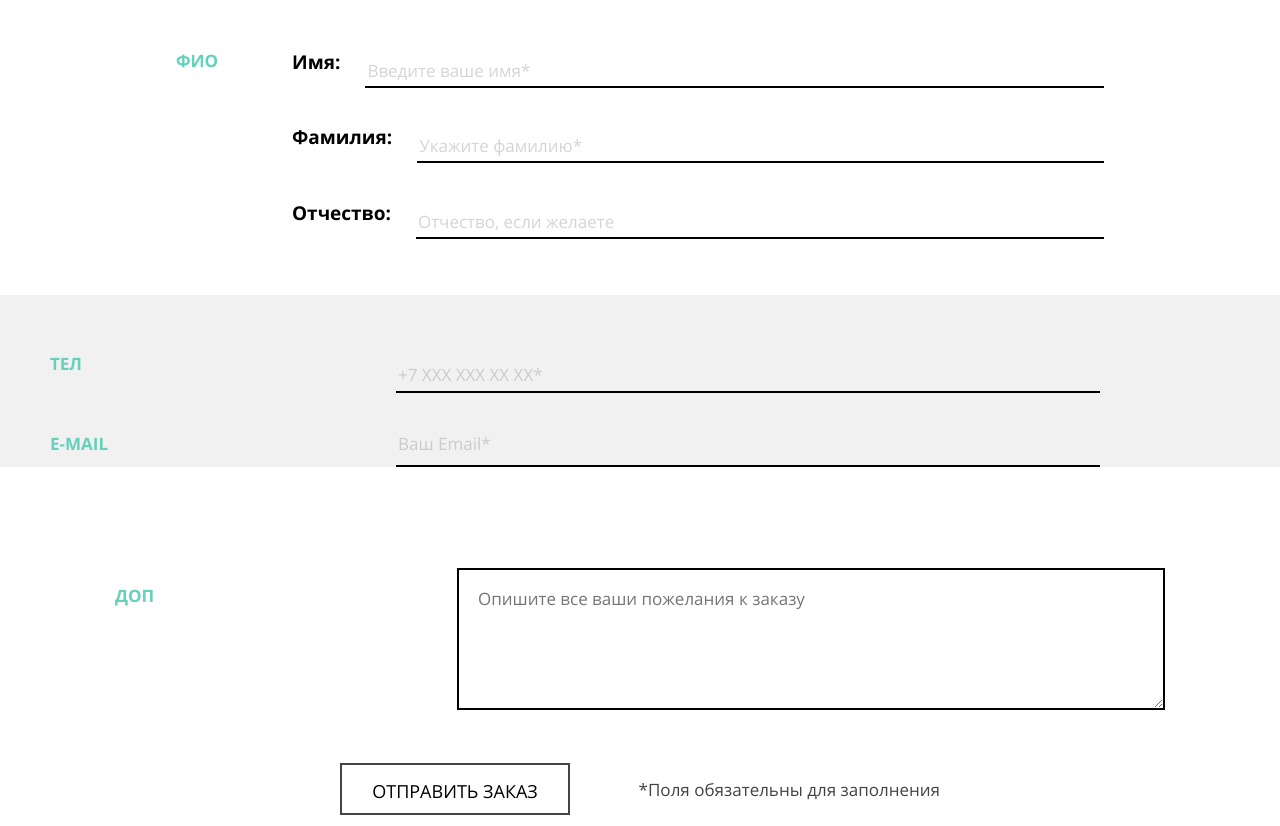
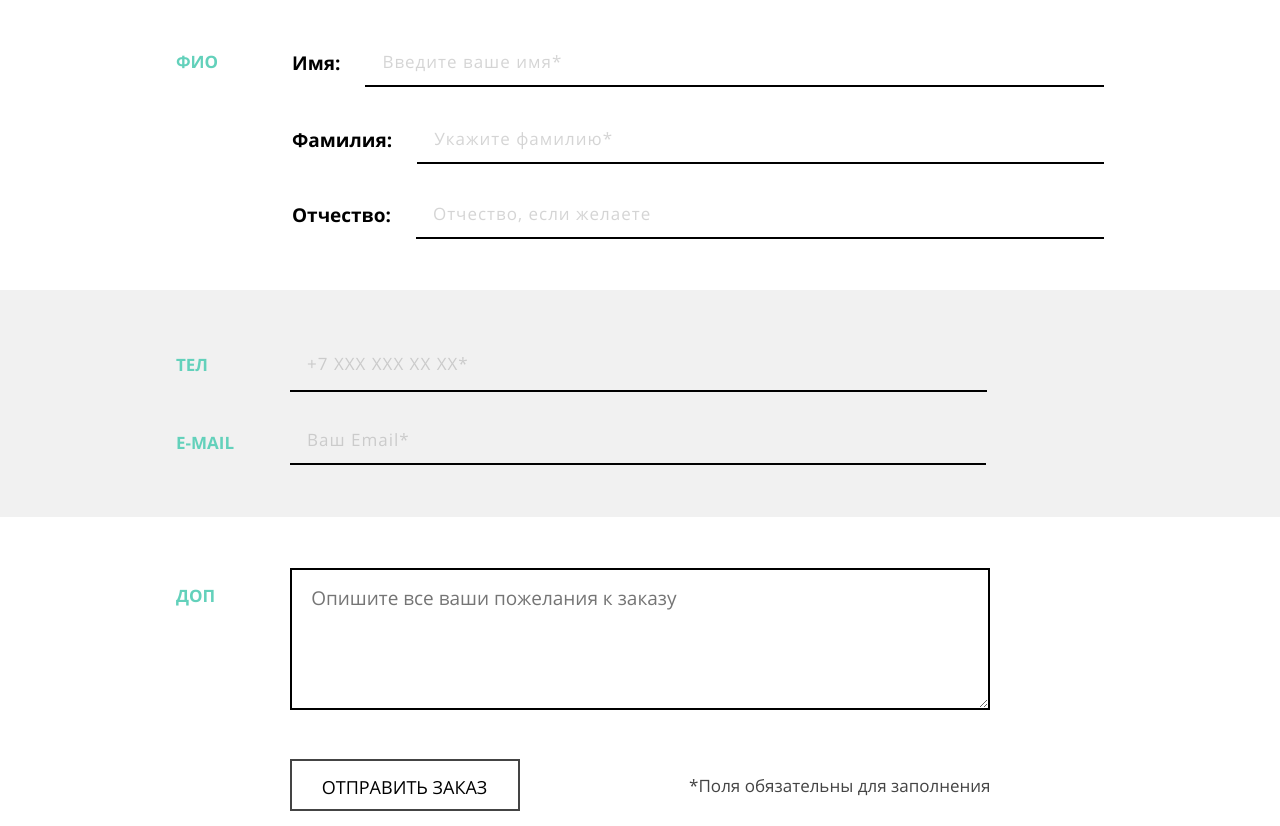
Before and after one commit to poisonousgirl/1473713-mishka-23, a website: page source/form.html in a window 1280 px wide. Shown: the part 1000-1826 px from the top of the page. Drawn offline with nearby package versions, Linux system fonts and the light colour scheme; files that its build step writes are made by us from their sources.

Commit message:
Декоративные элементы внутренних страниц

```diff
--- a/source/less/blocks/page-catalog.less
+++ b/source/less/blocks/page-catalog.less
@@ -25,10 +25,11 @@
 .page-catalog__product {
   margin-top: 30px;
   border: 1px solid @colorBorder;
-  transition: 0.3s all ease-in-out ;
+  transition: 0.3s all ease-in-out;
 
   &:hover {
     box-shadow: 0 6px 10px rgba(0, 0, 0, 0.1);
+
     .page-catalog__product-title {
       opacity: 0.6;
     }
@@ -45,10 +46,12 @@
 
   &:active,
   &:focus {
-    box-shadow: 0px 3px 5px rgba(0, 0, 0, 0.1);
+    box-shadow: 0 3px 5px rgba(0, 0, 0, 0.1);
+
     .page-catalog__product-title {
       opacity: 0.3;
     }
+
     .page-catalog__product-price svg {
       opacity: 0.3;
     }
@@ -134,11 +137,11 @@
   background-color: transparent;
 
   &:hover svg,
-  &:focus svg{
+  &:focus svg {
     transform: scale(1.2);
   }
 
-  &:active svg{
+  &:active svg {
     transform: scale(0.8);
     opacity: 0.3;
   }
@@ -185,6 +188,7 @@
       background-repeat: repeat-x;
     }
   }
+
   .page-catalog__product {
     margin-top: 0;
     margin-bottom: 54px;
@@ -321,6 +325,7 @@
     padding-left: 79px;
     padding-top: 99px;
     width: 200px;
+
     &::before {
       left: 79px;
       top: 47px;
@@ -348,11 +353,11 @@
     grid-template-areas:
       "video title"
       "video container";
-      grid-template-columns: 682px 367px;
-      grid-template-rows: 171px 284px;
-      margin-top: 0;
-      padding-bottom: 0;
-      margin-bottom: 102px;
+    grid-template-columns: 682px 367px;
+    grid-template-rows: 171px 284px;
+    margin-top: 0;
+    padding-bottom: 0;
+    margin-bottom: 102px;
   }
 
   .page-catalog__videobox-button {
--- a/source/less/blocks/page-footer.less
+++ b/source/less/blocks/page-footer.less
@@ -86,6 +86,7 @@
   .page-footer__logo:focus {
     opacity: 0.3;
   }
+
   .page-footer__develop {
     margin-top: -4px;
   }
--- a/source/less/blocks/page-form.less
+++ b/source/less/blocks/page-form.less
@@ -69,7 +69,21 @@
     border: 2px solid @colorTextLighter;
     border-radius: 50%;
   }
+  transition: 0.3s all ease-in-out;
 }
+
+.page-form__form-input-radio:hover + label::before,
+.page-form__form-input-checkbox:hover + label::before {
+  border-color: @colorUnderline;
+}
+
+.page-form__form-input-radio:active + label::before,
+.page-form__form-input-radio:focus + label::before,
+.page-form__form-input-checkbox:active + label::before,
+.page-form__form-input-checkbox:focus + label::before {
+  border-color: rgba(@colorTextLighter, 0.3);
+}
+
 
 .page-form__form-input-radio:checked + label::after {
   content: "";
@@ -141,7 +155,7 @@
   margin-top: 38px;
 }
 
-.page-form__form-field-extra{
+.page-form__form-field-extra {
   margin-top: 36px;
 }
 
@@ -160,10 +174,20 @@
 .page-form__form-field-name input,
 .page-form__input-phone,
 .page-form__input-email {
+  font-size: 19px;
+  line-height: 18px;
+  letter-spacing: 1px;
   border: none;
-  box-shadow: inset 0 -2px 0 @colorText;
+  border-bottom: 2px solid @colorText;
   width: 260px;
   height: 52px;
+  box-sizing: border-box;
+
+  &:hover,
+  &:active,
+  &:focus {
+    border-bottom: 2px solid @colorUnderline;
+  }
 }
 
 .page-form__form-field-extra textarea {
@@ -171,6 +195,12 @@
   height: 134px;
   margin-top: 22px;
   border: 2px solid @colorText;
+
+  &:hover,
+  &:active,
+  &:focus {
+    border-color: @colorUnderline;
+  }
 }
 
 .page-form__form-field-legend + textarea::placeholder {
@@ -280,6 +310,7 @@
     padding-left: 80px;
     font-size: 19px;
     line-height: 18px;
+
     &::before {
       width: 48px;
       height: 48px;
@@ -306,6 +337,14 @@
     flex-direction: column;
   }
 
+  .page-form__form-field-name input,
+  .page-form__input-phone,
+  .page-form__input-email {
+    padding-left: 17px;
+    padding-bottom: 19px;
+  }
+
+
   .page-form__form-field-legend-name {
     grid-column: ~"1/-2";
   }
@@ -318,9 +357,9 @@
 
   .page-form__form-field-name {
     grid-template-columns: 169px auto;
-    grid-template-rows: 75px 76px 91px;
+    grid-template-rows: 77px 75px 84px;
     justify-content: space-between;
-    margin-top: 67px;
+    margin-top: 68px;
   }
 
   .page-form__label-name {
@@ -345,20 +384,20 @@
 
   .page-form__form-field-background-wrapper {
     background-color: @colorFooterBackground;
-    padding-top: 61px;
-    padding: 0;
+    padding-bottom: 52px;
   }
 
   .page-form__input-phone,
   .page-form__input-email {
     background-color: @colorFooterBackground;
     margin-left: 25px;
-    width: 501px;
+    width: 500px;
   }
 
   .page-form__input-phone {
     height: 35px;
   }
+
   .page-form__input-email {
     height: 45px;
   }
@@ -372,18 +411,18 @@
   }
 
   .page-form__form-field-phone {
-    padding-top: 61px;
+    padding-top: 67px;
   }
 
   .page-form__form-field-email {
-    padding-top: 27px;
+    padding-top: 32px;
     align-items: center;
   }
 
   .page-form__form-field-extra {
     display: flex;
     justify-content: space-between;
-    margin-top: 101px;
+    margin-top: 49px;
   }
 
   .page-form__form-field-extra h3 {
@@ -436,9 +475,6 @@
 
   .page-form__form-field-radio {
     padding: 0 111px;
-  }
-
-  .page-form__form-field-radio {
     grid-template-columns: 113px auto;
     margin-top: 78px;
     margin-bottom: 9px;
@@ -469,20 +505,54 @@
   }
 
   .page-form__label-name + input {
-    min-width: 573px;
+    width: 573px;
   }
 
-  .page-form__input-phone,
+  .page-form__form-field-phone,
+  .page-form__form-field-email {
+    padding: 0 111px;
+    margin: 0 auto;
+    justify-content: unset;
+  }
+
+  .page-form__form-field-phone {
+    padding-top: 67px;
+  }
+
+  .page-form__form-field-email {
+    padding-top: 28px;
+  }
+
+  .page-form__input-phone {
+    width: 697px;
+    margin-left: 82px;
+    padding-bottom: 22px;
+  }
+
   .page-form__input-email {
-    width: 700px;
+    width: 696px;
+    margin-left: 56px;
+    padding-bottom: 6px;
+  }
+
+  .page-form__form-field-extra {
+    padding: 0 111px;
+    justify-content: unset;
+    margin-top: 51px;
   }
 
   .page-form__form-field-extra textarea {
+    box-sizing: border-box;
     width: 700px;
+    height: 142px;
+    margin-left: 75px;
+    font-size: 19px;
+    line-height: 18px;
   }
 
   .page-form__send {
     margin-left: auto;
-    width: 700px;
+    width: 801px;
+    margin-top: 49px;
   }
 }
```
Also changed, not shown: source/index.html (+1 -1 lines).
